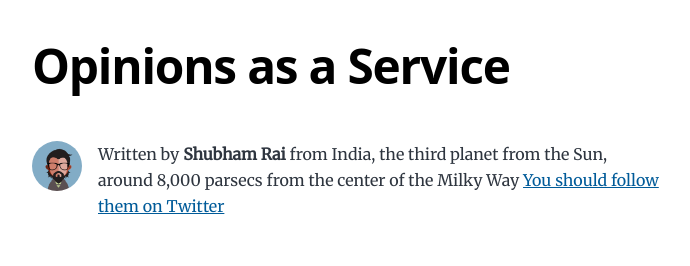
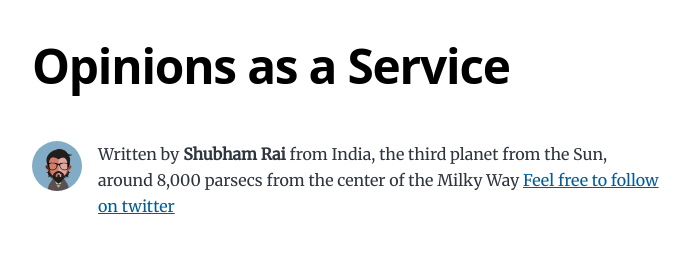
Before and after one commit to shubhamrai1993/gatsby-personal-website, a Gatsby site: page / in a window 1280 px wide. Shown: the top 266 px of the page, without its empty margins (292-982 px from the left). Built offline with nearby package versions, Linux system fonts and the light colour scheme; Gatsby itself is replaced by a stand-in of ours.

Commit message:
Changed the text for twitter

```diff
--- a/src/components/bio.js
+++ b/src/components/bio.js
@@ -47,7 +47,7 @@ const Bio = () => {
           Written by <strong>{author.name}</strong> {author?.summary || null}
           {` `}
           <a href={`https://twitter.com/${social?.twitter || ``}`}>
-            You should follow them on Twitter
+            Feel free to follow on twitter
           </a>
         </p>
       )}
```
